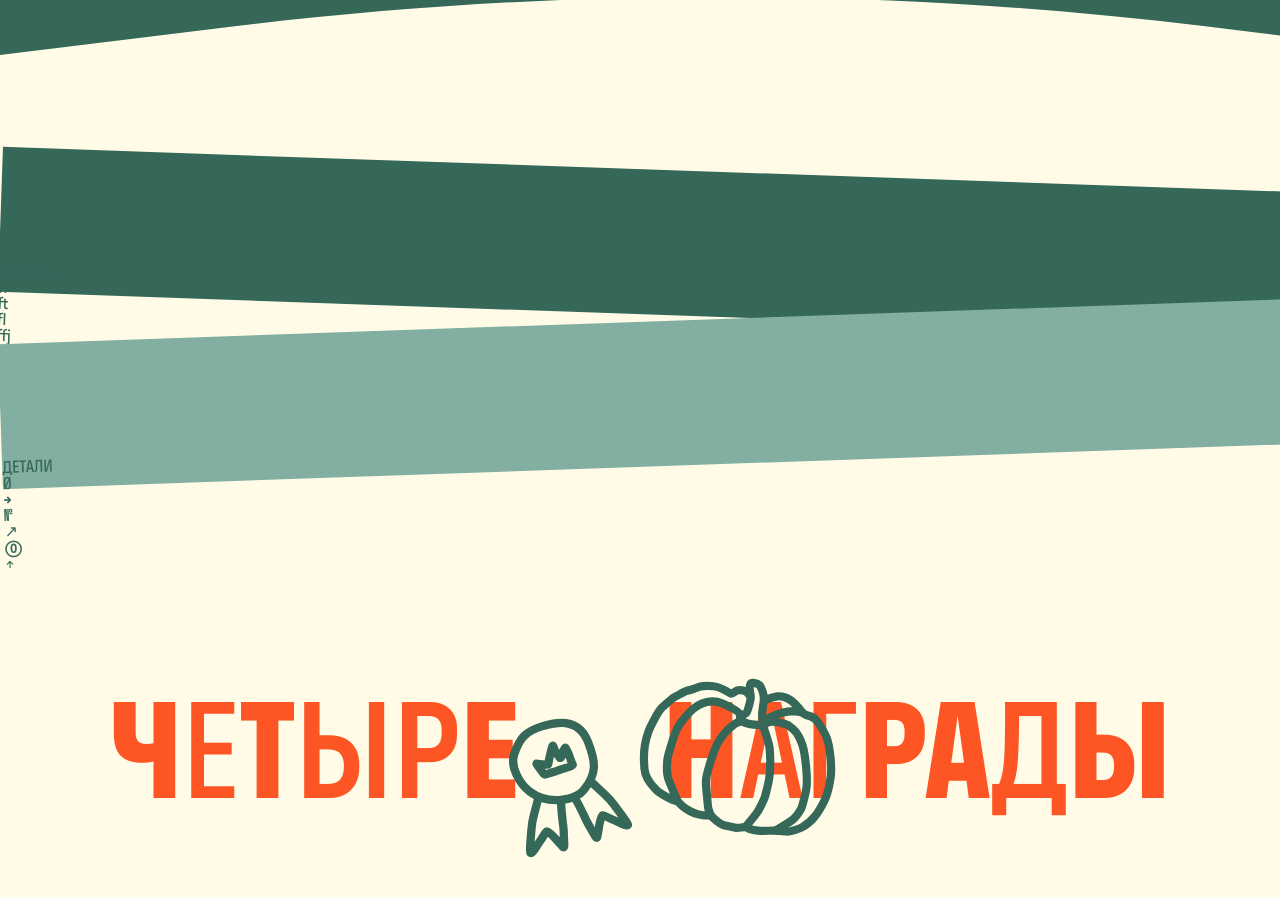
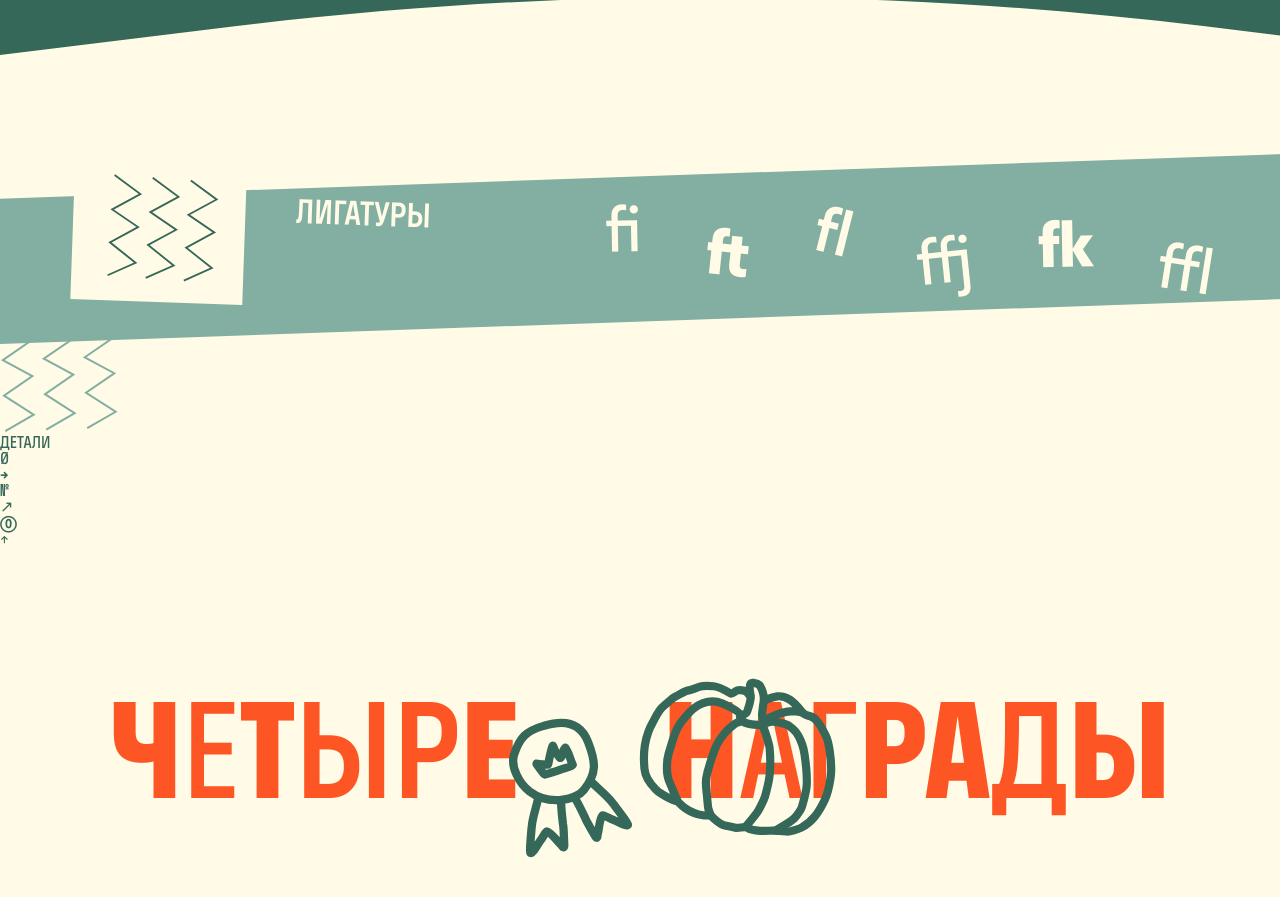
Before and after one commit to polinkez/stratos, a plain HTML site: page index.html in a window 1280 px wide. Shown: the part 4434-5331 px from the top of the page. Drawn offline with Linux system fonts and the light colour scheme.

Commit message:
upd 7th screen

```diff
--- a/index.html
+++ b/index.html
@@ -263,13 +263,19 @@
     <!--Седьмой экран-->
     <section class="ligatures">
 
-      <div class="g-rectangle">
+  <div class="rectangle-green"></div>
 
-        <div g-beige-rectangle></div>
-        <img src="../stratos/images/pattern-green.svg" class="pattern-green">
+    <div class="rectangle-green-content">
 
+      <div class="rectangle-green-text">
+         <div class="mini-rectangle-green-pattern">
+          <div class="mini-rectangle-green"></div>
+          <img src="../stratos/images/pattern-green.svg" class="pattern-green">
+         </div>
+        <h3>ЛИГАТУРЫ</h3>
+      </div>
 
-        <h3>ЛИГАТУРЫ</h3>
+      <div class="rectangle-green-decorations">
         <p class="p1">fi</p>
         <p class="p2">ft</p>
         <p class="p3">fl</p>
@@ -277,12 +283,13 @@
         <p class="p5">fk</p>
         <p class="p6">ffl</p>
       </div>
+      </div>
 
       <div class="s-rectangle">
 
-        <div s-beige-rectangle>
+        <div class="s-beige-rectangle"></div>
         <img src="../stratos/images/pattern-sageGreen.svg" class="pattern-sageGreen">
-      </div>
+
 
       <h3>ДЕТАЛИ</h3>
         <p><span class="fontWeight400">&Oslash</span></p>
--- a/stylesheets/layout.css
+++ b/stylesheets/layout.css
@@ -834,30 +834,142 @@ h2 {
   height: 474px;
 }
 
-.ligatures .g-rectangle {
-  position: relative;
+/* GREEN КВАДРАТ */
+
+.ligatures .rectangle-green {
   width: 1500px;
   height: 145px;
   transform: rotate(2deg);
+  margin-left: -10px;
   background-color: var(--green);
+  z-index: 1;
 }
 
-.ligatures .g-beige-rectangle {
-  position: absolute;
-  width: 172px;
-  height: 144px;
-  top: 50px;
+.ligatures .rectangle-green-content {
+  display: flex;
+  justify-content: space-between;
+  align-items: center;
+  position: relative;
   transform: rotate(2deg);
-  background-color: var(--beige);
   z-index: var(--z-decor);
 }
 
-.ligatures .s-rectangle {
+/* ЗАГОЛОВОК GREEN КВАДРАТА */
+.ligatures .rectangle-green-text {
+  display: flex;
+  justify-content: flex-start;
+  align-items: start;
+  gap: 50px;
+  position: relative;
+  z-index: var(--z-decor);
+  margin-top: -146px;
+  margin-left: 70px;
+  width: 365px;
+}
+
+.ligatures .rectangle-green-text h3 {
+  text-transform: uppercase;
+  font-size: 32px;
+  font-weight: 500;
+  margin-top: 35px;
+  color: var(--beige);
+  z-index: var(--z-content);
+}
+
+.ligatures .rectangle-green-text .mini-rectangle-green {
+  width: 172px;
+  height: 147px;
+  top: -1px;
+  left: 80px;
+  background-color: var(--beige);
+  z-index: var(--z-content);
+}
+
+.ligatures .rectangle-green-text .pattern-green {
+  position: absolute;
+  width: 110px;
+  top: 20px;
+  left: 35px;
+  z-index: var(--z-decor);
+}
+
+/* ДЕКОР GREEN КВАДРАТА */
+
+.ligatures .rectangle-green-decorations p {
+  font-size: 62px;
+  color: var(--beige);
+  z-index: var(--z-decor);
+}
+
+.ligatures .rectangle-green-decorations {
+  display: flex;
+  justify-content: flex-start;
+  align-items: center;
+  gap: 65px;
+  width: 678px;
+  height: 108px;
+  margin-top: -140px;
+  margin-left: 60px;
+  position: relative;
+}
+
+.ligatures .p1 {
+  position: relative;
+  top: -20px;
+  transform: rotate(-3deg);
+}
+
+.ligatures .p2 {
+  position: relative;
+  font-weight: 700;
+  transform: rotate(4deg);
+}
+
+.ligatures .p3 {
+  position: relative;
+  font-weight: 500;
+  top: -25px;
+  transform: rotate(12deg);
+}
+
+.ligatures .p4 {
+  position: relative;
+  transform: rotate(-8deg);
+}
+
+.ligatures .p5 {
+  position: relative;
+  font-weight: 700;
+  top: -20px;
+  transform: rotate(-3deg);
+}
+
+.ligatures .p6 {
+  position: relative;
+  transform: rotate(7deg);
+}
+
+/* SAGE GREEN КВАДРАТ */
+
+.ligatures .rectangle-green {
   width: 1500px;
   height: 145px;
   transform: rotate(-2deg);
+  margin-left: -10px;
   background-color: var(--sageGreen);
+  z-index: 1;
 }
+
+/*.ligatures .rectangle-green-content {
+  display: flex;
+  justify-content: space-between;
+  align-items: center;
+  position: relative;
+  transform: rotate(2deg);
+  z-index: var(--z-decor);
+}
+
+
 
 /* восьмой экран */
 .awards {
```
